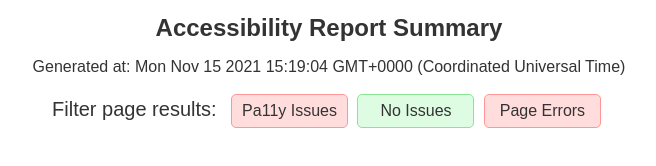
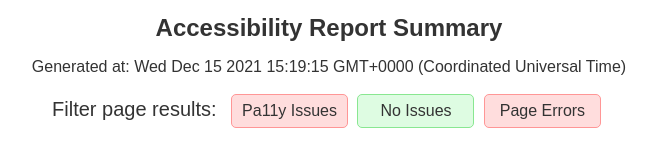
Before and after one commit to dmundra/civicactions-homesite-a11y, a website: page pa11y_report/index.html in a window 1280 px wide. Shown: the full height of the page, 311-967 px from the left. Drawn offline with Linux system fonts and the light colour scheme.

Commit message:
Commit from GitHub Actions (pa11y tests)

```diff
--- a/pa11y_report/index.html
+++ b/pa11y_report/index.html
@@ -139,7 +139,7 @@
 <body>
 	<main>
 		<h1>Accessibility Report Summary</h1>
-		<p>Generated at: Mon Nov 15 2021 15:19:04 GMT+0000 (Coordinated Universal Time)</p>
+		<p>Generated at: Wed Dec 15 2021 15:19:15 GMT+0000 (Coordinated Universal Time)</p>
 		<div class="filter">
 			<span class="label">Filter page results: </span>
 			<span id="pa11yIssues" class="button" title="Pa11y analyzed page and found issues">Pa11y Issues</span>
```
Also changed, not shown: 1 other file.
